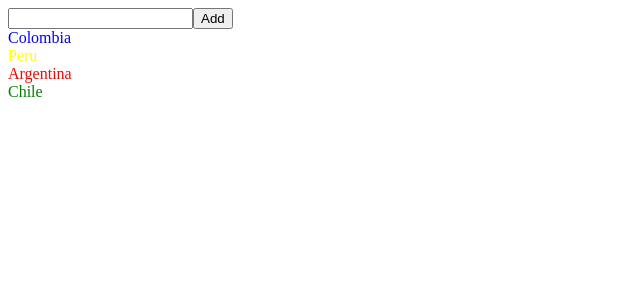
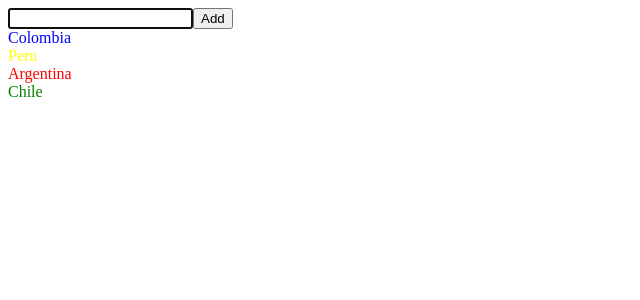
Before and after one commit to anyruizd/hb-react-101, a React app: page / in a window 1280 px wide. Shown: the top 300 px of the page, without its empty margins (0-640 px from the left). Built offline with nearby package versions, Linux system fonts and the light colour scheme.

Commit message:
add refs example

```diff
--- a/src/components/TextRetriever.js
+++ b/src/components/TextRetriever.js
@@ -20,10 +20,20 @@
     event.preventDefault()
     this.props.onSubmit(this.state.value)
   }
+
+  componentDidMount () {
+    this.input.focus()
+  }
   render () {
     return (
       <form className='text-retriever' onSubmit={this.onSubmitHandler}>
-        <input type='text' value={this.state.value} onChange={this.onChangeHandler} />
+        <input
+          type='text'
+          value={this.state.value}
+          onChange={this.onChangeHandler}
+          ref={(input) => {
+            this.input = input
+          }} />
         <button type='submit'> Add </button>
       </form>
     )
```
